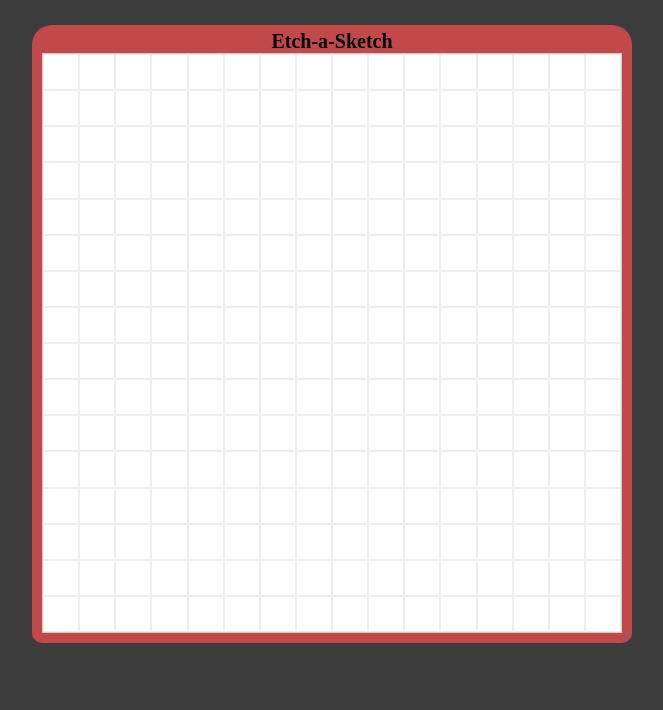
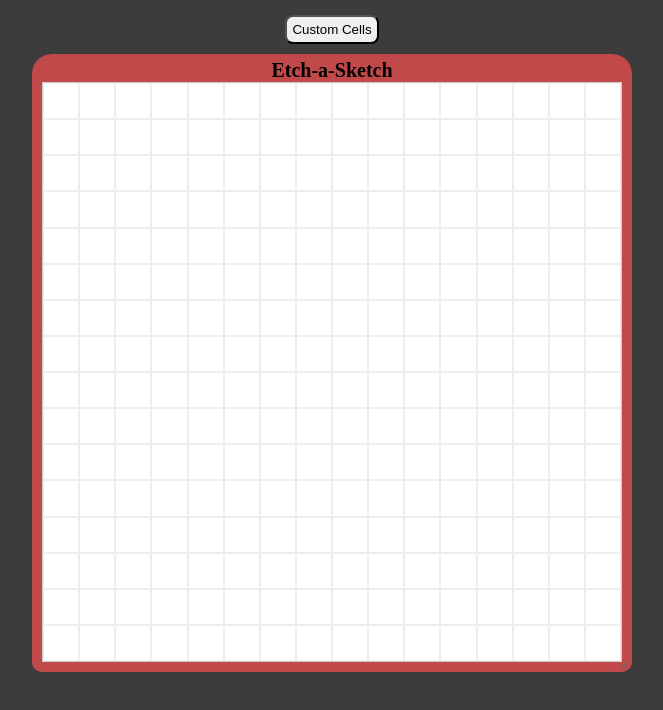
Before and after one commit to raphaelwielandt/etch-a-sketch, a plain HTML site: page index.html in a window 1280 px wide. Shown: the whole page, without its empty margins (308-971 px from the left). Drawn offline with Linux system fonts and the light colour scheme.

Commit message:
Add a custom cells prompt

```diff
--- a/index.html
+++ b/index.html
@@ -9,6 +9,7 @@
   </head>
   <body>
     <div id="content">
+      <button id="change-cells-button">Custom Cells</button>
       <div id="etch-a-sketch">
         <h1>Etch-a-Sketch</h1>
         <div id="grid-container"></div>
--- a/main.js
+++ b/main.js
@@ -1,24 +1,38 @@
-window.addEventListener('load', () => {
-  const gridContainer = document.querySelector('#grid-container');
-
-  for (let row = 0; row < 16; row++) {
-    for (let col = 0; col < 16; col++) {
-      const cell = document.createElement('div');
-      cell.id = `cell-${row}-${col}`;
-      cell.classList.add('cell');
-      gridContainer.appendChild(cell);
-    }
-  }
-});
-
 const grid = document.querySelector('#etch-a-sketch');
 const handle = document.querySelector('.resize-handle');
 const h1 = document.querySelector('h1');
 const gridContainer = document.querySelector('#grid-container');
 
+window.addEventListener('load', () => {
+  createCells(16);
+});
+
+function createCells(cellsAmount) {
+  for (let row = 0; row < cellsAmount; row++) {
+    for (let col = 0; col < cellsAmount; col++) {
+      const cell = document.createElement('div');
+      cell.id = `cell-${row}-${col}`;
+      cell.classList.add('cell');
+      cell.style.width = `calc(100% / ${cellsAmount})`;
+      gridContainer.appendChild(cell);
+    }
+  }
+}
+
 let isResizing = false;
 let isPainting = false;
 let lastPaintedCell = null;
+
+const changeCellsAmount = document.querySelector('#change-cells-button');
+
+changeCellsAmount.addEventListener('click', (e) => {
+  let cellAmount = parseInt(prompt('How many squares per side of the grid ?'));
+
+  if (cellAmount >= 0 && cellAmount <= 100) {
+    gridContainer.innerHTML = '';
+    createCells(cellAmount);
+  }
+});
 
 function paintCell(cell) {
   if (!cell.classList.contains('cell')) return;
@@ -36,13 +50,11 @@ function paintCell(cell) {
 
 gridContainer.addEventListener('mousedown', (e) => {
   e.preventDefault(); //prevent cell from being draggable
-  console.log(e.target.id);
   isPainting = true;
   paintCell(e.target);
 });
 
 gridContainer.addEventListener('mousemove', (e) => {
-  console.log(e.target.id);
   if (isPainting && e.target !== lastPaintedCell) {
     paintCell(e.target);
     lastPaintedCell = e.target;
--- a/styles.css
+++ b/styles.css
@@ -6,6 +6,13 @@
 
 body {
   background-color: #3c3c3c;
+}
+
+#change-cells-button {
+  display: block;
+  margin: 15px auto 10px auto;
+  padding: 5px;
+  border-radius: 8px;
 }
 
 h1 {
@@ -20,7 +27,7 @@ h1 {
   border-radius: 20px 20px 10px 10px;
   width: 600px;
   aspect-ratio: 1/1;
-  margin: 25px auto 0 auto;
+  margin: 10px auto 0 auto;
 }
 
 #grid-container {
@@ -32,7 +39,6 @@ h1 {
 }
 
 .cell {
-  width: calc(100% / 16);
   aspect-ratio: 1/1;
   border: 1px solid #eee;
 }
```
